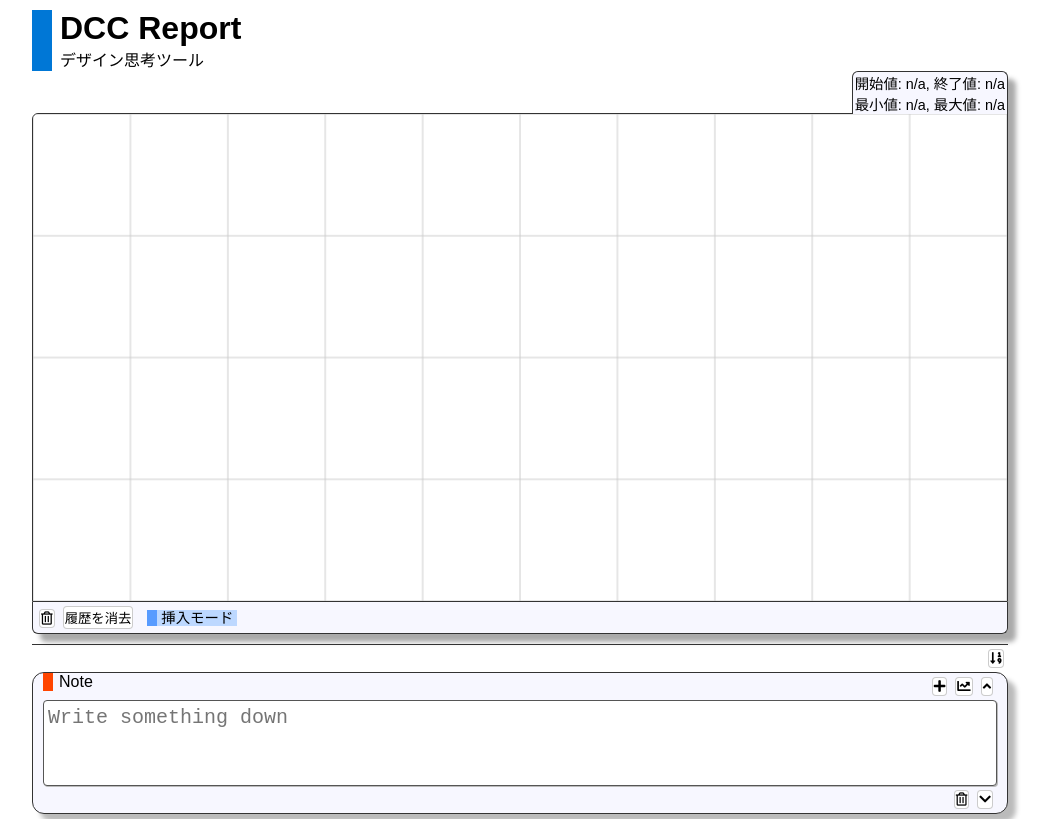
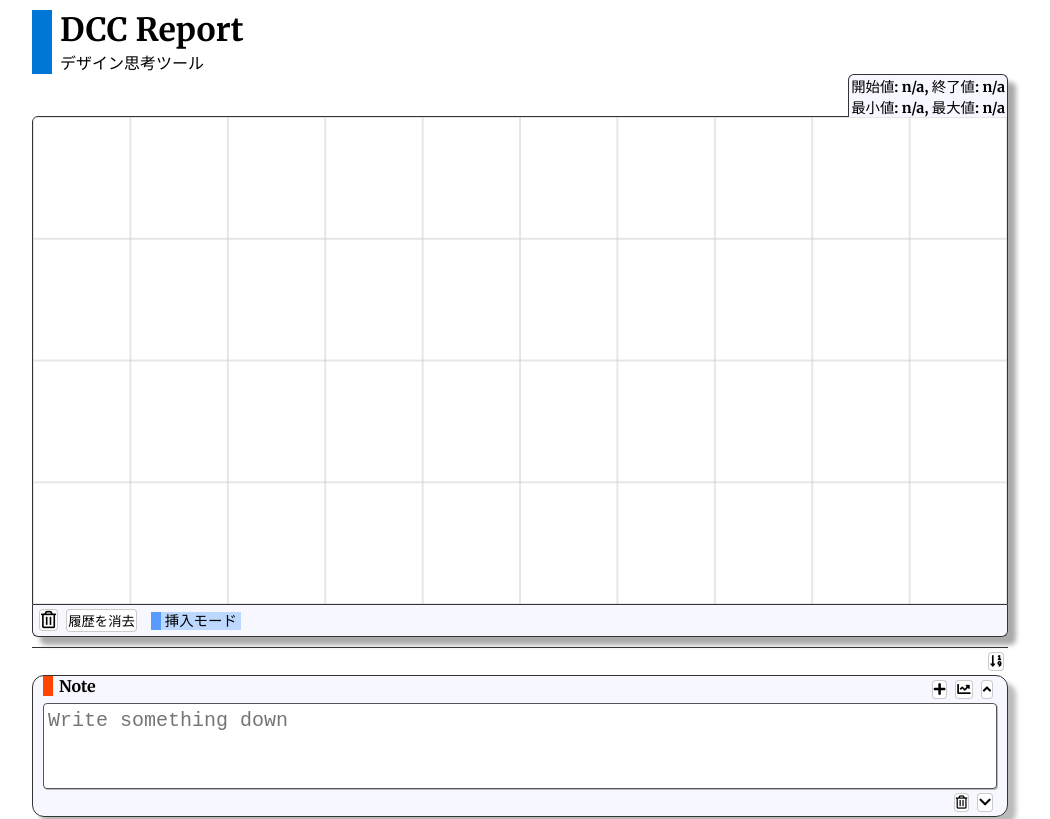
Before and after one commit to prog-g/dcc-report, a React app: page / in a window 1280 px wide. Shown: the top 819 px of the page, without its empty margins (120-1170 px from the left). Built offline with nearby package versions, Linux system fonts and the light colour scheme.

Commit message:
fontの変更、最適化　影、アウトラインの修正

```diff
--- a/src/Graph.tsx
+++ b/src/Graph.tsx
@@ -148,7 +148,7 @@ const Graph: React.FunctionComponent<Props> = (props) => {
       />
       <div className="graph-menu">
         <button onClick={clear}>
-          <i className="far fa-trash-alt"></i>
+          <i className="far fa-trash-alt trash"></i>
         </button>
         <button onClick={clearOld}>履歴を消去</button>
         <span className="graph-mode">
--- a/src/lib/note.ts
+++ b/src/lib/note.ts
@@ -14,7 +14,7 @@ function noteColor(id: number): string {
     "darkorange",
     "seagreen",
     "limegreen",
-    "olive",
+    "darkkhaki",
     "deepskyblue",
     "mediumblue",
     "darkviolet",
```
Also changed, not shown: src/index.ejs.
